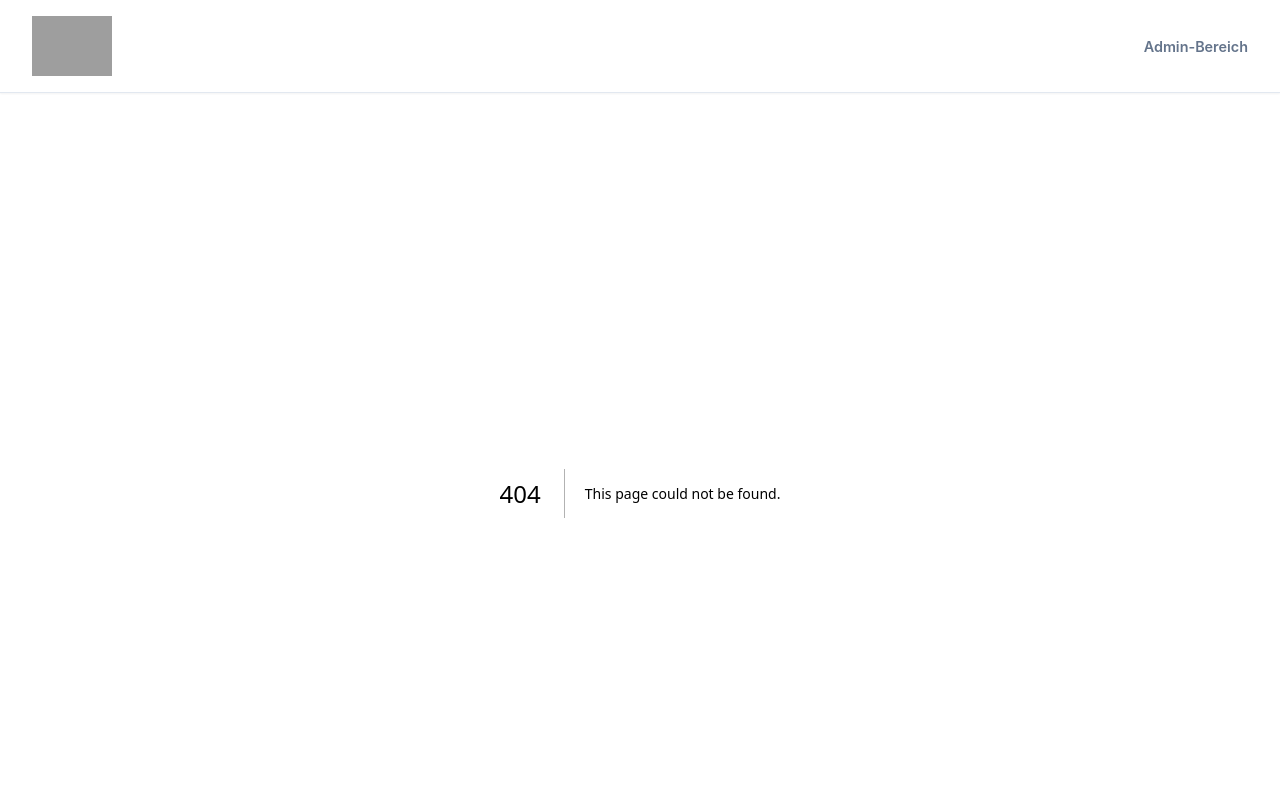
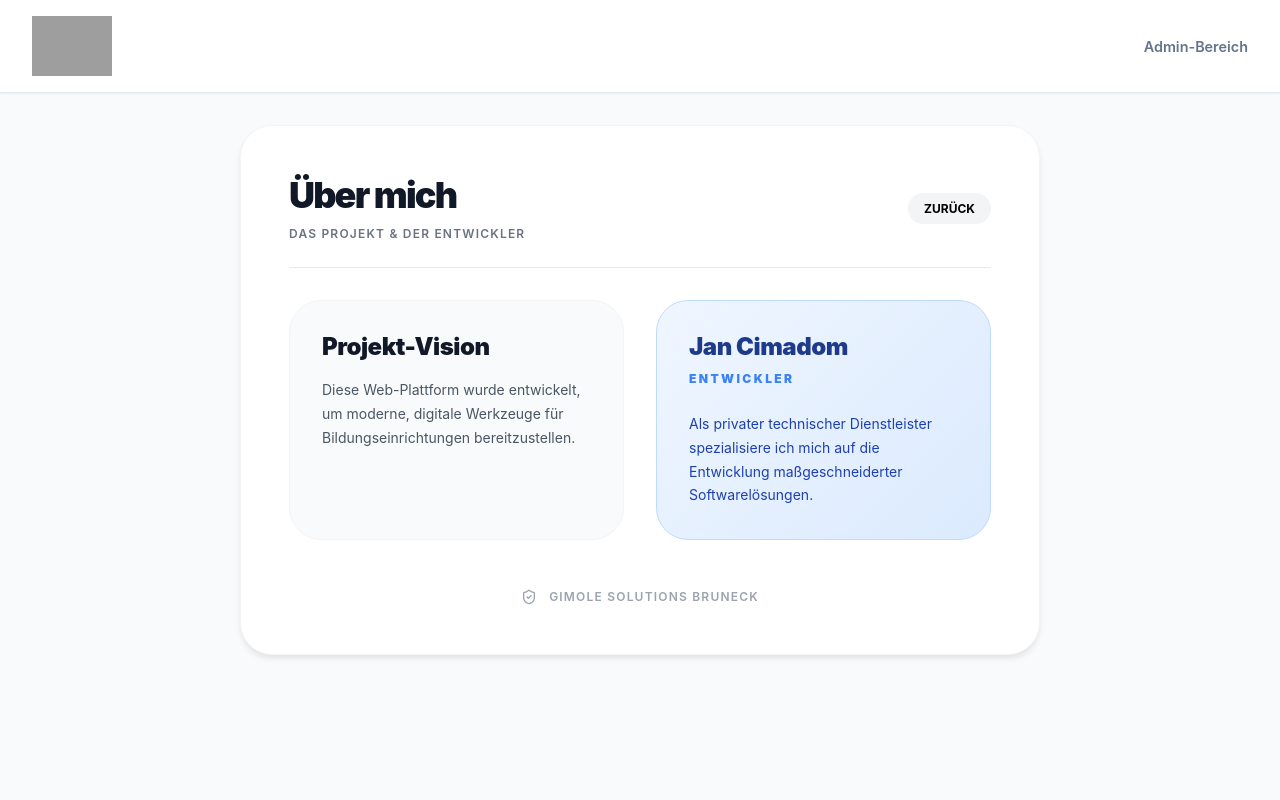
Before and after one commit to jancimadom/mensaeinschreibungen, a Next.js app: page /ueber-mich in a window 1280 px wide. Before the commit this address had no page. Shown: the top 800 px of the page. Built offline with nearby package versions, Linux system fonts and the light colour scheme; grey boxes are pictures that could not be loaded.

Commit message:
feat: add Footer component and static pages for contact and about information

```diff
--- /dev/null
+++ b/app/ueber-mich/page.tsx
@@ -0,0 +1,50 @@
+'use client';
+
+import { useRouter } from 'next/navigation';
+
+export default function UeberMichPage() {
+  const router = useRouter();
+
+  return (
+    <div style={{ minHeight: '100vh', backgroundColor: '#f9fafb', padding: '2rem', display: 'flex', flexDirection: 'column', alignItems: 'center' }}>
+      <div style={{ maxWidth: '800px', width: '100%', backgroundColor: 'white', borderRadius: '2rem', padding: '3rem', boxShadow: '0 4px 6px -1px rgb(0 0 0 / 0.1)', border: '1px solid #f3f4f6' }}>
+        <div style={{ borderBottom: '1px solid #e5e7eb', paddingBottom: '1.5rem', marginBottom: '2rem', display: 'flex', justifyContent: 'space-between', alignItems: 'center' }}>
+          <div>
+            <h1 style={{ fontSize: '2.25rem', fontWeight: 900, letterSpacing: '-0.05em', color: '#111827', margin: 0 }}>Über mich</h1>
+            <p style={{ color: '#6b7280', fontSize: '0.75rem', fontWeight: 600, textTransform: 'uppercase', letterSpacing: '0.1em', marginTop: '0.5rem' }}>Das Projekt & Der Entwickler</p>
+          </div>
+          <button
+            onClick={() => router.back()}
+            style={{ padding: '0.5rem 1rem', borderRadius: '9999px', backgroundColor: '#f3f4f6', border: 'none', fontWeight: 700, fontSize: '0.75rem', textTransform: 'uppercase', cursor: 'pointer' }}
+          >
+            Zurück
+          </button>
+        </div>
+
+        <div style={{ display: 'grid', gridTemplateColumns: 'repeat(auto-fit, minmax(300px, 1fr))', gap: '2rem' }}>
+          <div style={{ padding: '2rem', backgroundColor: '#f9fafb', border: '1px solid #f3f4f6', borderRadius: '2rem' }}>
+            <h2 style={{ fontSize: '1.5rem', fontWeight: 900, color: '#111827', marginBottom: '1rem', letterSpacing: '-0.02em' }}>Projekt-Vision</h2>
+            <p style={{ fontSize: '0.875rem', color: '#4b5563', lineHeight: 1.7, margin: 0 }}>
+              Diese Web-Plattform wurde entwickelt, um moderne, digitale Werkzeuge für Bildungseinrichtungen bereitzustellen.
+            </p>
+          </div>
+
+          <div style={{ padding: '2rem', background: 'linear-gradient(135deg, #eff6ff 0%, #dbeafe 100%)', borderRadius: '2rem', border: '1px solid #bfdbfe' }}>
+            <h2 style={{ fontSize: '1.5rem', fontWeight: 900, color: '#1e3a8a', marginBottom: '0.5rem', letterSpacing: '-0.02em' }}>Jan Cimadom</h2>
+            <p style={{ fontSize: '0.75rem', fontWeight: 900, textTransform: 'uppercase', letterSpacing: '0.2em', color: '#3b82f6', marginBottom: '1.5rem' }}>Entwickler</p>
+            <p style={{ fontSize: '0.875rem', color: '#1e40af', lineHeight: 1.7, margin: 0 }}>
+              Als privater technischer Dienstleister spezialisiere ich mich auf die Entwicklung maßgeschneiderter Softwarelösungen.
+            </p>
+          </div>
+        </div>
+
+        <div style={{ marginTop: '3rem', display: 'flex', justifyContent: 'center' }}>
+          <div style={{ display: 'flex', alignItems: 'center', gap: '0.75rem', color: '#9ca3af' }}>
+            <svg xmlns="http://www.w3.org/2000/svg" width="16" height="16" viewBox="0 0 24 24" fill="none" stroke="currentColor" strokeWidth="2" strokeLinecap="round" strokeLinejoin="round"><path d="M20 13c0 5-3.5 7.5-7.66 8.95a1 1 0 0 1-.67-.01C7.5 20.5 4 18 4 13V6a1 1 0 0 1 1-1c2 0 4.5-1.2 6.24-2.72a1.17 1.17 0 0 1 1.52 0C14.51 3.81 17 5 19 5a1 1 0 0 1 1 1z"/><path d="m9 12 2 2 4-4"/></svg>
+            <span style={{ fontSize: '0.75rem', fontWeight: 600, textTransform: 'uppercase', letterSpacing: '0.1em' }}>Gimole Solutions Bruneck</span>
+          </div>
+        </div>
+      </div>
+    </div>
+  );
+}
--- a/components/Footer.tsx
+++ b/components/Footer.tsx
@@ -32,7 +32,7 @@ export const Footer = () => {
                             { name: 'Impressum', href: '/impressum' },
                             { name: 'Datenschutz', href: 'https://www.sspbruneck1.it/privacy/' },
                             { name: 'Kontakt', href: '/kontakt' },
-                            { name: 'Über mich', href: '/ueber-uns' }
+                            { name: 'Über mich', href: '/ueber-mich' }
                         ].map((link) => (
                             <Link
                                 key={link.href}
```
Also changed, not shown: app/kontakt/page.tsx (added, +52 -0 lines).
